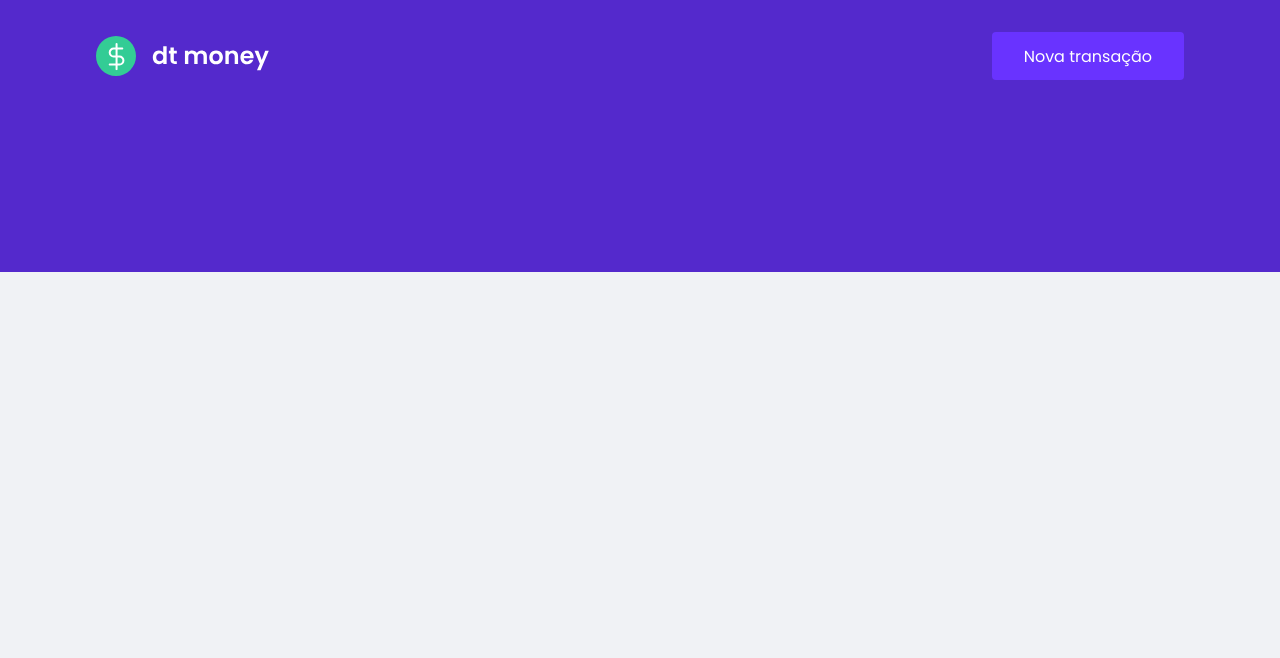
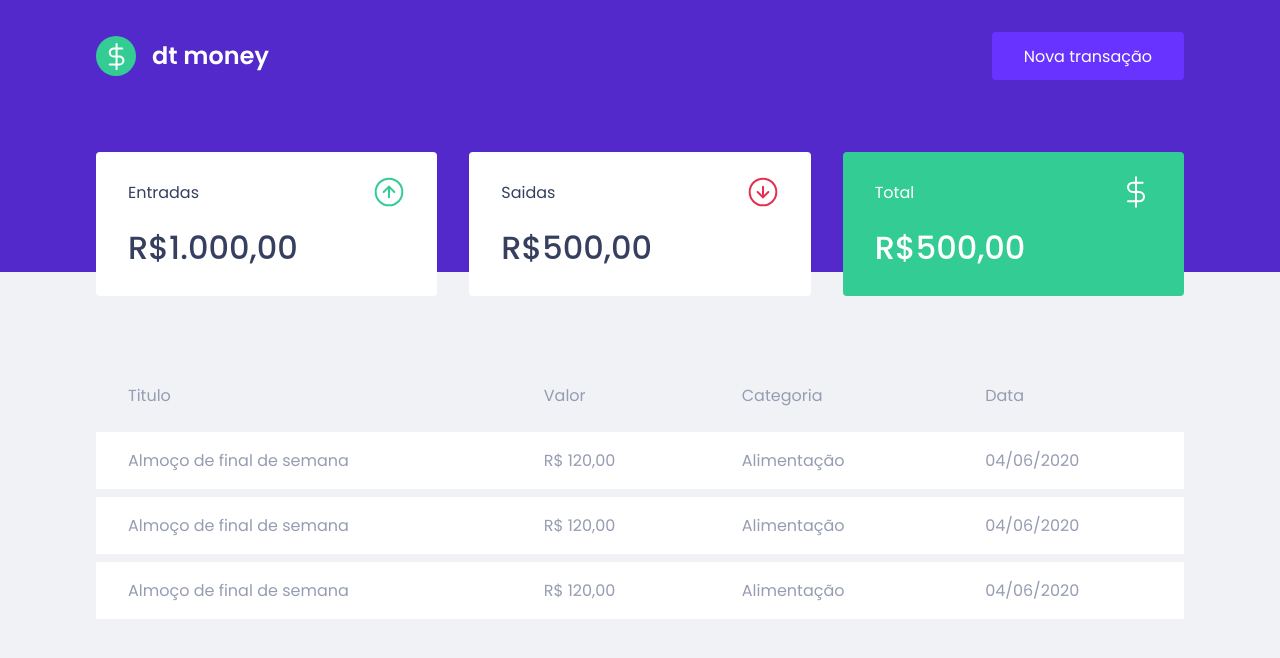
Before and after one commit to Samuelmvf/dtmoney, a React (Create React App) app: page / in a window 1280 px wide. Shown: the top 658 px of the page. Built offline with nearby package versions, Linux system fonts and the light colour scheme.

Commit message:
Criação dos componente Dashboard e inicio da criação dos seus componentes filhos

```diff
--- a/public/index.html
+++ b/public/index.html
@@ -8,7 +8,7 @@
     <meta name="viewport" content="width=device-width, initial-scale=1" />
     <title>SA Money</title>
     <link rel="shortcut icon" href="favicon.png" type="image/png">
-    <link href="https://fonts.googleapis.com/css2?family=Poppins:wght@400;600&display=swap" rel="stylesheet">
+    <link href="https://fonts.googleapis.com/css2?family=Poppins:wght@400;500;600&display=swap" rel="stylesheet">
   </head>
   <body>
     <noscript>You need to enable JavaScript to run this app.</noscript>
--- a/src/App.tsx
+++ b/src/App.tsx
@@ -1,3 +1,4 @@
+import { Dashboard } from "./components/Dashboard";
 import { Header } from "./components/Header"
 import { GlobalStyle } from "./styles/global"
 
@@ -5,6 +6,7 @@
   return (
     <>
       <Header />
+      <Dashboard />
       <GlobalStyle />
     </>
   );
--- /dev/null
+++ b/src/components/Dashboard/index.tsx
@@ -0,0 +1,12 @@
+import { Summary } from "../Summary";
+import { TransactionsTable } from "../TransactionsTables";
+import { Container } from "./styles";
+
+export function Dashboard () {
+  return (
+    <Container>
+      <Summary></Summary>
+      <TransactionsTable></TransactionsTable>
+    </Container>
+  );
+}
--- /dev/null
+++ b/src/components/Dashboard/styles.ts
@@ -0,0 +1,8 @@
+import styled from "styled-components";
+
+export const Container = styled.main`
+  max-width: 1120px;
+  margin: 0 auto;
+
+  padding: 2.5rem 1rem;
+`;
--- /dev/null
+++ b/src/components/Summary/index.tsx
@@ -0,0 +1,32 @@
+import { Container } from "./styles";
+import incomeImage from "../../assets/income.svg";
+import outcomeImage from "../../assets/outcome.svg";
+import totalImage from "../../assets/total.svg";
+
+export function Summary () {
+  return (
+    <Container>
+      <div>
+        <header>
+          <p>Entradas</p>
+          <img src={incomeImage} alt="Entradas" />
+        </header>
+        <strong>R$1.000,00</strong>
+      </div>
+      <div>
+        <header>
+          <p>Saidas</p>
+          <img src={outcomeImage} alt="Saidas" />
+        </header>
+        <strong>R$500,00</strong>
+      </div>
+      <div className="total-background">
+        <header>
+          <p>Total</p>
+          <img src={totalImage} alt="Total" />
+        </header>
+        <strong>R$500,00</strong>
+      </div>
+    </Container>
+  );
+}
--- /dev/null
+++ b/src/components/Summary/styles.ts
@@ -0,0 +1,36 @@
+import styled from "styled-components";
+
+export const Container = styled.div`
+  display: grid;
+  grid-template-columns: repeat(3, 1fr);
+  gap: 2rem;
+  margin-top: -10rem;
+
+  div {
+    background: var(--shape);
+    padding: 1.5rem 2rem;
+    border-radius: 0.25rem;
+    color: var(--text-title);
+
+    header {
+      display: flex;
+      align-items: center;
+      justify-content: space-between;
+    }
+
+    strong {
+      /*display block foi utilizado pois o strong possui o display inline,
+      quando se tem o display inline a margin top não funciona: .*/
+      display: block;
+      margin-top: 1rem;
+      font-size: 2rem;
+      font-weight: 500;
+      line-height: 3rem;
+    }
+
+    &.total-background {
+      background: var(--green);
+      color: var(--shape);
+    }
+  }
+`;
--- /dev/null
+++ b/src/components/TransactionsTables/index.tsx
@@ -0,0 +1,39 @@
+import { Container } from "./styles";
+
+export function TransactionsTable () {
+  return (
+    <Container>
+      <table>
+        <thead>
+          <tr>
+            <th>Titulo</th>
+            <th>Valor</th>
+            <th>Categoria</th>
+            <th>Data</th>
+          </tr>
+        </thead>
+
+        <tbody>
+          <tr>
+            <td>Almoço de final de semana</td>
+            <td>R$ 120,00</td>
+            <td>Alimentação</td>
+            <td>04/06/2020</td>
+          </tr>
+          <tr>
+            <td>Almoço de final de semana</td>
+            <td>R$ 120,00</td>
+            <td>Alimentação</td>
+            <td>04/06/2020</td>
+          </tr>
+          <tr>
+            <td>Almoço de final de semana</td>
+            <td>R$ 120,00</td>
+            <td>Alimentação</td>
+            <td>04/06/2020</td>
+          </tr>
+        </tbody>
+      </table>
+    </Container>
+  );
+}
--- /dev/null
+++ b/src/components/TransactionsTables/styles.ts
@@ -0,0 +1,26 @@
+import styled from "styled-components";
+
+export const Container = styled.div`
+  margin-top: 4rem;
+
+  table {
+    width: 100%;
+    border-spacing: 0 0.5rem;
+
+    th {
+      color: var(--text-body);
+      font-weight: 400;
+      padding: 1rem 2rem;
+      text-align: left;
+      line-height: 1.5rem;
+    }
+
+    td {
+      background-color: var(--shape);
+      padding: 1rem 2rem;
+      border: 0;
+      color: var(--text-body);
+    }
+
+  }
+`;
```
